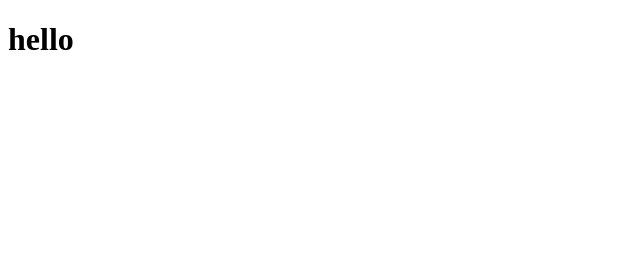
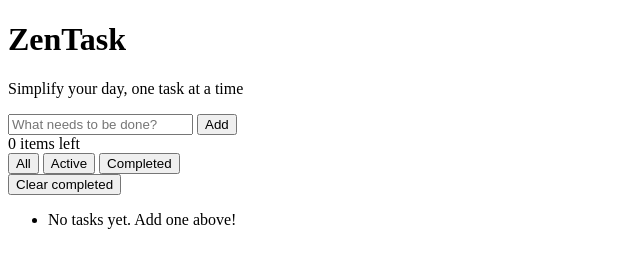
Before and after one commit to fatimabahoumi05/TodoList, a plain HTML site: page index.html in a window 1280 px wide. Shown: the whole page, without its empty margins (0-640 px from the left). Drawn offline with Linux system fonts and the light colour scheme.

Commit message:
voila le code html

```diff
--- a/index.html
+++ b/index.html
@@ -3,9 +3,61 @@
 <head>
     <meta charset="UTF-8">
     <meta name="viewport" content="width=device-width, initial-scale=1.0">
-    <title>Document</title>
+    <title>ZenTask - Minimal To-Do List</title>
 </head>
 <body>
-    <h1>hello</h1>
+    <div>
+        <!-- Header -->
+        <header>
+            <h1>ZenTask</h1>
+            <p>Simplify your day, one task at a time</p>
+        </header>
+
+        <!-- Main Card -->
+        <div>
+            <!-- Input Section -->
+            <div>
+                <div>
+                    <input
+                        type="text"
+                        placeholder="What needs to be done?"
+                        autocomplete="off"
+                    >
+                    <button>
+                        <i class="fas fa-plus"></i>
+                        <span>Add</span>
+                    </button>
+                </div>
+            </div>
+
+            <!-- Filters -->
+            <div>
+                <div>
+                    <span>0</span> items left
+                </div>
+                <div>
+                    <button>All</button>
+                    <button>Active</button>
+                    <button>Completed</button>
+                </div>
+                <button>Clear completed</button>
+            </div>
+
+            <!-- Tasks List -->
+            <ul>
+                <li>
+                    <i class="fas fa-tasks"></i>
+                    <p>No tasks yet. Add one above!</p>
+                </li>
+            </ul>
+        </div>
+
+        <!-- Empty State -->
+        <div style="display: none;">
+            <i class="fas fa-check-circle"></i>
+            <h3>All caught up!</h3>
+            <p>You've completed all your tasks. Enjoy your free time or add a new task to get started.</p>
+        </div>
+    </div>
 </body>
 </html>
```
